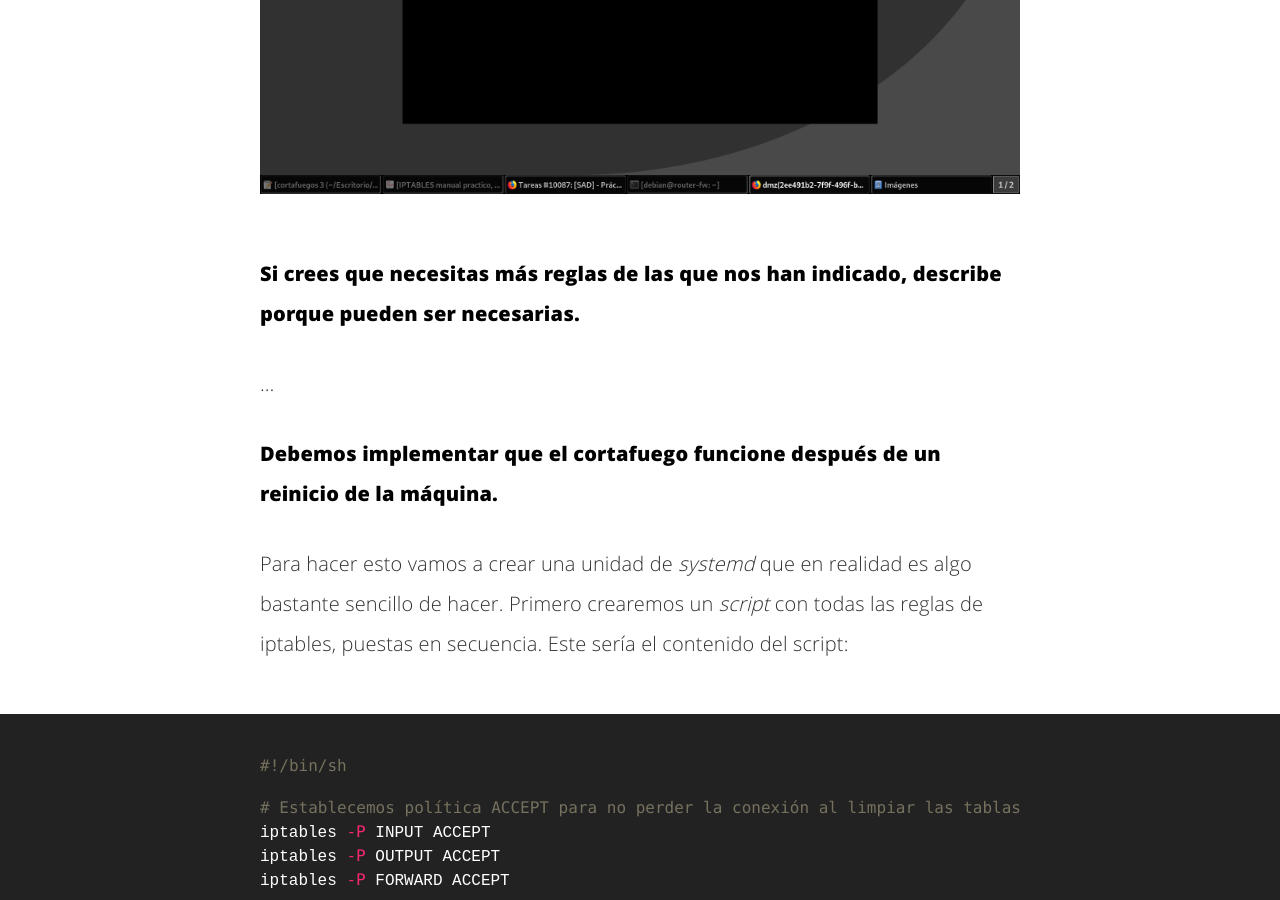
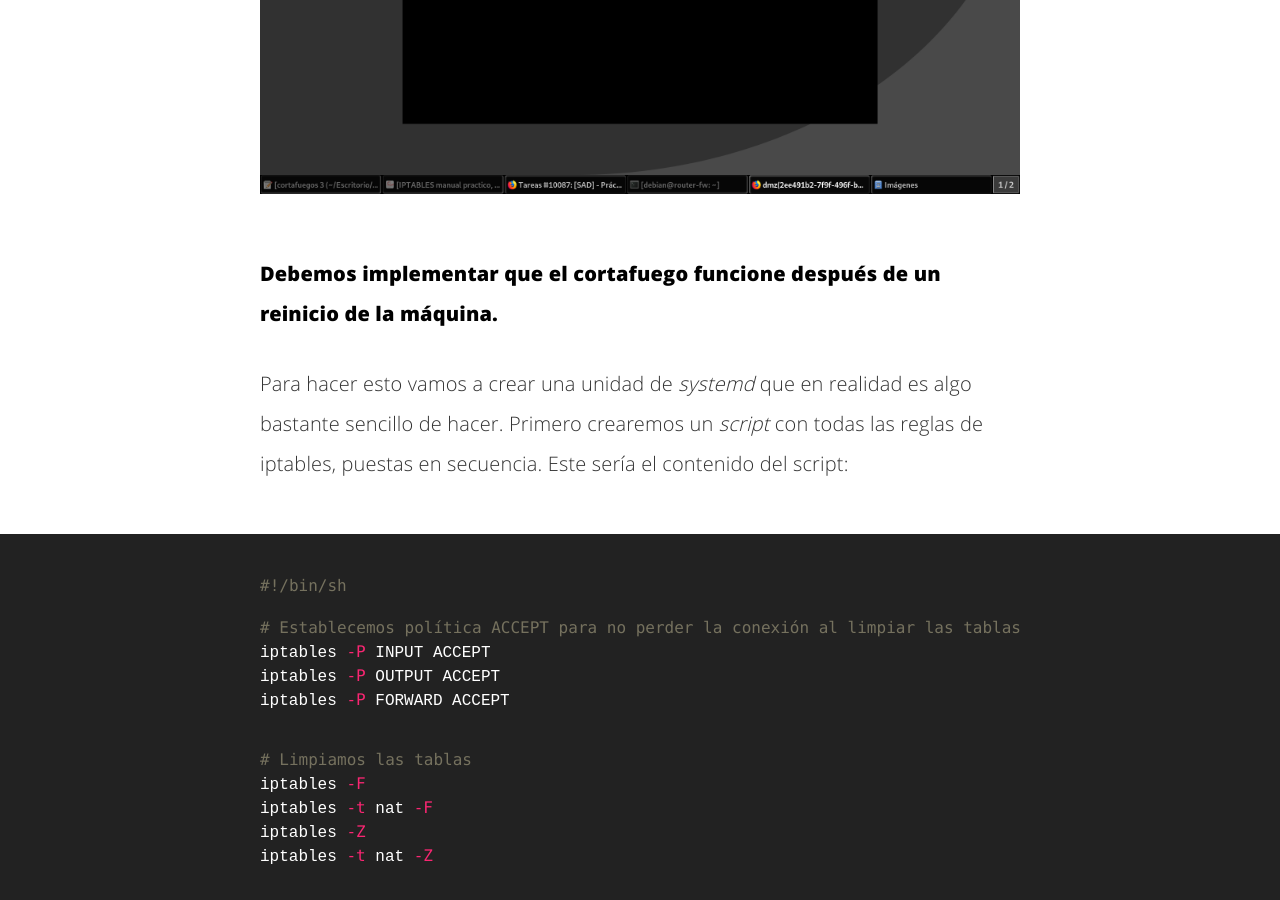
Before and after one commit to LuisaoStuff/blog, a Jekyll site: the page built from _posts/2019-12-05-Practica-Cortafuegos-perimetral-con-DMZ.markdown, in a window 1280 px wide and 900 px high, scrolled down 22947 px. Built offline with Jekyll 4.4.1, drawn with Linux system fonts in a browser that asks for light colours; our own code applies the rules of GitHub Pages for plain Markdown files.

Commit message:
modifico post cortafuegos

```diff
--- a/_posts/2019-12-05-Practica-Cortafuegos-perimetral-con-DMZ.markdown
+++ b/_posts/2019-12-05-Practica-Cortafuegos-perimetral-con-DMZ.markdown
@@ -455,10 +455,6 @@ iptables -A FORWARD -i eth1 -o eth2 -p tcp --sport 3306 -m state --state ESTABLI
 Prueba de funcionamiento:
 
 <a><img src="/images/cortafuegos-dmz/mysql-from-dmz-to-lan.png"/></a>
-
-#### Si crees que necesitas más reglas de las que nos han indicado, describe porque pueden ser necesarias.
-
-...
 
 #### Debemos implementar que el cortafuego funcione después de un reinicio de la máquina.
 
```
